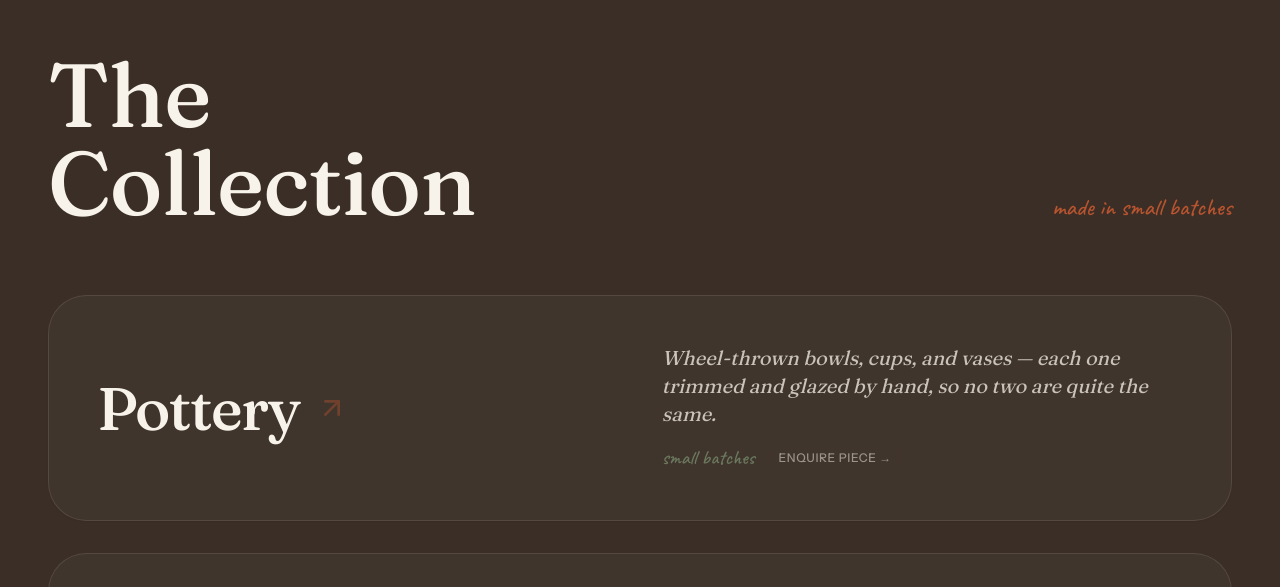
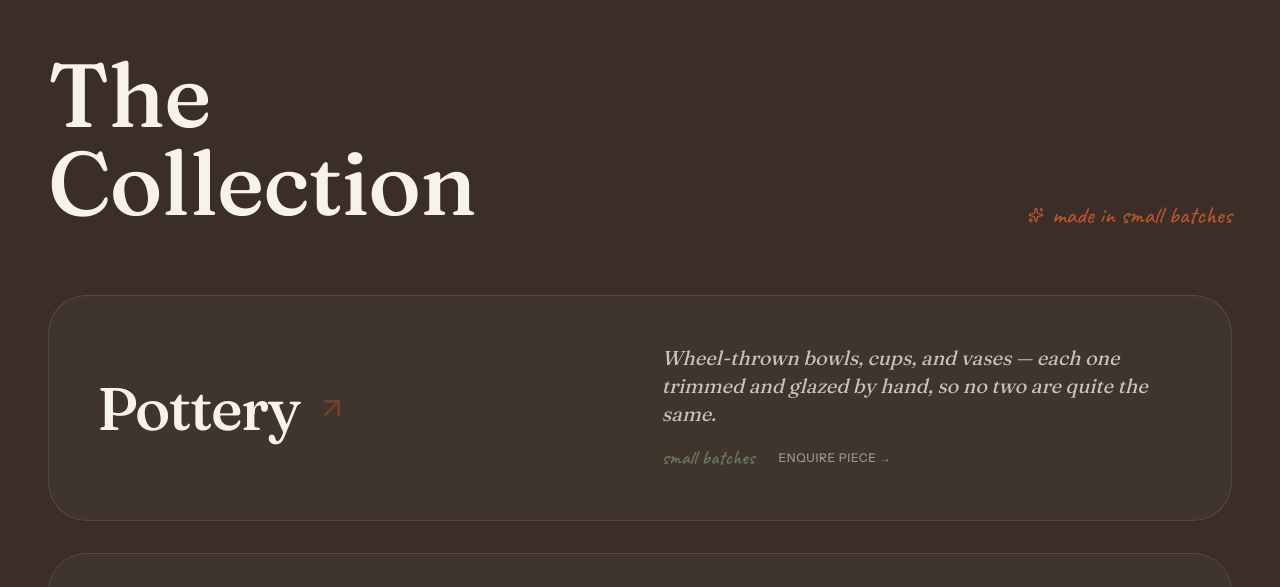
Before and after one commit to thenameisanzu/Tintinkss, a Next.js app: page / in a window 1280 px wide. Shown: the part 2118-2705 px from the top of the page. Built offline with nearby package versions, Linux system fonts and the light colour scheme.

Commit message:
feat: ultra-smooth card hover transitions and matching staggered scroll reveal in Collection

```diff
--- a/components/sections/Collection.tsx
+++ b/components/sections/Collection.tsx
@@ -5,7 +5,7 @@ import { motion, useMotionValue, useSpring, useMotionTemplate } from "framer-mot
 import { collection } from "@/lib/content";
 import SplitText from "@/components/SplitText";
 import { useInquiryModal } from "@/components/InquiryModalContext";
-import { ArrowUpRight } from "lucide-react";
+import { ArrowUpRight, Sparkles } from "lucide-react";
 
 const categoryMap: Record<string, string> = {
   Pottery: "Wheel-thrown Mug / Cup",
@@ -26,17 +26,17 @@ function CollectionCard({
   const [hovered, setHovered] = useState(false);
   const [entryPos, setEntryPos] = useState({ x: 200, y: 100 });
 
-  // 3D Tilt Values
+  // Ultra-Smooth 3D Tilt Spring Physics
   const rx = useMotionValue(0);
   const ry = useMotionValue(0);
-  const srx = useSpring(rx, { stiffness: 220, damping: 20 });
-  const sry = useSpring(ry, { stiffness: 220, damping: 20 });
+  const srx = useSpring(rx, { stiffness: 160, damping: 24, mass: 0.7 });
+  const sry = useSpring(ry, { stiffness: 160, damping: 24, mass: 0.7 });
 
-  // Radial Spotlight Follower
+  // Ultra-Smooth Radial Cursor Follower
   const mouseX = useMotionValue(200);
   const mouseY = useMotionValue(100);
-  const smoothX = useSpring(mouseX, { damping: 25, stiffness: 300 });
-  const smoothY = useSpring(mouseY, { damping: 25, stiffness: 300 });
+  const smoothX = useSpring(mouseX, { stiffness: 200, damping: 28, mass: 0.6 });
+  const smoothY = useSpring(mouseY, { stiffness: 200, damping: 28, mass: 0.6 });
 
   const handleMove = (e: React.MouseEvent) => {
     const el = ref.current;
@@ -50,8 +50,8 @@ function CollectionCard({
 
     const px = x / rect.width - 0.5;
     const py = y / rect.height - 0.5;
-    ry.set(px * 4);
-    rx.set(-py * 4);
+    ry.set(px * 3.5);
+    rx.set(-py * 3.5);
   };
 
   const handleMouseEnter = (e: React.MouseEvent) => {
@@ -80,48 +80,59 @@ function CollectionCard({
 
   return (
     <motion.div
+      initial={{ opacity: 0, y: 50, scale: 0.97 }}
+      whileInView={{ opacity: 1, y: 0, scale: 1 }}
+      viewport={{ once: true, margin: "-6%" }}
+      transition={{
+        duration: 0.85,
+        ease: [0.22, 1, 0.36, 1],
+        delay: index * 0.1,
+      }}
+      className="w-full"
+    >
+      <motion.div
         ref={ref}
         onClick={handleEnquire}
         onMouseMove={handleMove}
         onMouseEnter={handleMouseEnter}
         onMouseLeave={handleLeave}
-      initial={{ opacity: 0, y: 30 }}
-      whileInView={{ opacity: 1, y: 0 }}
-      viewport={{ once: true, margin: "-10%" }}
-      transition={{ duration: 0.7, ease: [0.16, 1, 0.3, 1], delay: index * 0.08 }}
         animate={{
-        scale: hovered ? 1.022 : 1,
-        y: hovered ? -4 : 0,
+          scale: hovered ? 1.02 : 1,
+          y: hovered ? -3 : 0,
         }}
-      style={{ rotateX: srx, rotateY: sry, transformStyle: "preserve-3d", transformPerspective: 900 }}
-      className={`group relative p-7 sm:p-9 md:p-12 rounded-[2rem] sm:rounded-[2.4rem] bg-porcelain/[0.035] border border-porcelain/10 flex flex-col md:flex-row items-start md:items-center justify-between gap-6 sm:gap-8 md:gap-12 cursor-pointer transition-all duration-300 shadow-sm hover:shadow-[0_25px_60px_rgba(184,84,47,0.35)] hover:border-rust/60 overflow-hidden ${
+        transition={{
+          duration: 0.45,
+          ease: [0.22, 1, 0.36, 1],
+        }}
+        style={{ rotateX: srx, rotateY: sry, transformStyle: "preserve-3d", transformPerspective: 1000 }}
+        className={`group relative p-7 sm:p-9 md:p-12 rounded-[2rem] sm:rounded-[2.4rem] bg-porcelain/[0.035] border border-porcelain/10 flex flex-col md:flex-row items-start md:items-center justify-between gap-6 sm:gap-8 md:gap-12 cursor-pointer shadow-sm hover:shadow-[0_30px_70px_rgba(184,84,47,0.32)] hover:border-rust/60 overflow-hidden ${
           index % 2 === 1 ? "md:flex-row-reverse md:text-right" : ""
         }`}
       >
-      {/* Expanding Full-Color Radial Fill Bloom (from Cursor Entry Point) */}
+        {/* Expanding Full-Color Radial Fill Bloom (Fluid Easing) */}
         <motion.div
           initial={false}
           animate={{
             clipPath: hovered
-            ? `circle(160% at ${entryPos.x}px ${entryPos.y}px)`
+              ? `circle(170% at ${entryPos.x}px ${entryPos.y}px)`
               : `circle(0% at ${entryPos.x}px ${entryPos.y}px)`,
             opacity: hovered ? 1 : 0,
           }}
           transition={{
-          duration: 0.55,
-          ease: [0.16, 1, 0.3, 1],
+            duration: 0.65,
+            ease: [0.22, 1, 0.36, 1],
           }}
           className="pointer-events-none absolute inset-0 rounded-[2rem] sm:rounded-[2.4rem] bg-gradient-to-br from-[#C45E36] via-[#B8542F] to-[#983D1C] shadow-[inset_0_0_80px_rgba(0,0,0,0.25)]"
         />
 
         {/* Dynamic Cursor-Following Radial Spotlight Highlight */}
         <motion.div
-        className="pointer-events-none absolute inset-0 rounded-[2rem] sm:rounded-[2.4rem] opacity-0 group-hover:opacity-100 transition-opacity duration-300"
+          className="pointer-events-none absolute inset-0 rounded-[2rem] sm:rounded-[2.4rem] opacity-0 group-hover:opacity-100 transition-opacity duration-400 ease-out"
           style={{
             background: useMotionTemplate`
               radial-gradient(
                 450px circle at ${smoothX}px ${smoothY}px,
-              rgba(255, 255, 255, 0.15),
+                rgba(255, 255, 255, 0.16),
                 transparent 70%
               )
             `,
@@ -130,7 +141,7 @@ function CollectionCard({
 
         {/* Radial Border Spotlight */}
         <motion.div
-        className="pointer-events-none absolute -inset-px rounded-[2rem] sm:rounded-[2.4rem] border-2 border-white/60 opacity-0 group-hover:opacity-100 transition-opacity duration-300"
+          className="pointer-events-none absolute -inset-px rounded-[2rem] sm:rounded-[2.4rem] border-2 border-white/60 opacity-0 group-hover:opacity-100 transition-opacity duration-300 ease-out"
           style={{
             maskImage: useMotionTemplate`
               radial-gradient(
@@ -151,7 +162,7 @@ function CollectionCard({
 
         {/* Title & Arrow */}
         <div className={`relative z-10 flex items-center gap-3.5 sm:gap-4 shrink-0 max-w-full md:max-w-[48%] ${index % 2 === 1 ? "md:justify-end" : ""}`}>
-        <h3 className="font-display font-medium text-3xl sm:text-4xl md:text-4xl lg:text-5xl xl:text-6xl text-porcelain group-hover:text-white transition-all duration-300 tracking-tight break-words group-hover:drop-shadow-sm">
+          <h3 className="font-display font-medium text-3xl sm:text-4xl md:text-4xl lg:text-5xl xl:text-6xl text-porcelain group-hover:text-white transition-colors duration-400 tracking-tight break-words group-hover:drop-shadow-sm">
             {item.title}
           </h3>
           <motion.div
@@ -161,8 +172,8 @@ function CollectionCard({
               scale: hovered ? 1.15 : 1,
               opacity: hovered ? 1 : 0.4,
             }}
-          transition={{ duration: 0.25 }}
-          className="text-rust group-hover:text-white shrink-0 transition-colors"
+            transition={{ duration: 0.3, ease: [0.22, 1, 0.36, 1] }}
+            className="text-rust group-hover:text-white shrink-0 transition-colors duration-400"
           >
             <ArrowUpRight size={26} className="md:w-8 md:h-8" />
           </motion.div>
@@ -170,43 +181,56 @@ function CollectionCard({
 
         {/* Description & Action */}
         <div className={`relative z-10 flex flex-col gap-3 sm:gap-3.5 max-w-full md:max-w-[48%] ${index % 2 === 1 ? "md:items-end" : ""}`}>
-        <p className="font-display italic font-normal text-base sm:text-lg md:text-lg lg:text-xl text-porcelain/75 group-hover:text-porcelain leading-relaxed transition-colors duration-300">
+          <p className="font-display italic font-normal text-base sm:text-lg md:text-lg lg:text-xl text-porcelain/75 group-hover:text-porcelain leading-relaxed transition-colors duration-400">
             {item.description}
           </p>
           <div className="flex items-center gap-3 pt-0.5">
-          <span className="font-script text-lg sm:text-xl text-sage group-hover:text-bisque transition-colors">
+            <span className="font-script text-lg sm:text-xl text-sage group-hover:text-bisque transition-colors duration-400">
               {item.note}
             </span>
-          <span className="text-xs font-medium tracking-wider uppercase text-porcelain/50 group-hover:text-white group-hover:bg-white/20 px-3 py-1 rounded-full backdrop-blur-sm transition-all duration-300 underline-offset-4">
+            <span className="text-xs font-medium tracking-wider uppercase text-porcelain/50 group-hover:text-white group-hover:bg-white/20 px-3 py-1 rounded-full backdrop-blur-sm transition-all duration-400 underline-offset-4">
               enquire piece &rarr;
             </span>
           </div>
         </div>
+      </motion.div>
     </motion.div>
   );
 }
 
 export default function Collection() {
   return (
-    <section id="collection" className="bg-kiln px-6 md:px-12 py-24 md:py-32">
-      <div className="flex items-end justify-between mb-12 md:mb-16">
+    <section id="collection" className="bg-kiln px-6 md:px-12 py-24 md:py-32 overflow-hidden">
+      {/* Header with Staggered Scroll Entrance */}
+      <div className="flex flex-col md:flex-row md:items-end justify-between mb-12 md:mb-16 gap-4">
+        <motion.div
+          initial={{ opacity: 0, y: 30 }}
+          whileInView={{ opacity: 1, y: 0 }}
+          viewport={{ once: true, margin: "-10%" }}
+          transition={{ duration: 0.8, ease: [0.22, 1, 0.36, 1] }}
+        >
           <h2 className="font-display font-medium text-huge text-porcelain leading-[0.98] py-1">
             <SplitText text="The" />
             <br />
             <SplitText text="Collection" delay={0.08} />
           </h2>
-        <motion.span
-          initial={{ opacity: 0 }}
-          whileInView={{ opacity: 1 }}
-          viewport={{ once: true }}
-          transition={{ delay: 0.5 }}
-          className="hidden md:block font-script text-2xl text-rust mb-2"
+        </motion.div>
+
+        <motion.div
+          initial={{ opacity: 0, y: 20 }}
+          whileInView={{ opacity: 1, y: 0 }}
+          viewport={{ once: true, margin: "-10%" }}
+          transition={{ duration: 0.8, delay: 0.3, ease: [0.22, 1, 0.36, 1] }}
+          className="flex items-center gap-2 text-rust"
         >
+          <Sparkles size={16} />
+          <span className="font-script text-2xl text-rust">
             made in small batches
-        </motion.span>
+          </span>
+        </motion.div>
       </div>
 
-      {/* Cards List with Zero Divider Lines */}
+      {/* Staggered Scroll-Revealed Cards List */}
       <div className="flex flex-col gap-5 sm:gap-6 md:gap-8">
         {collection.map((item, i) => (
           <CollectionCard key={item.title} item={item} index={i} />
```
Lines whose indentation alone changed are shown as unchanged.
